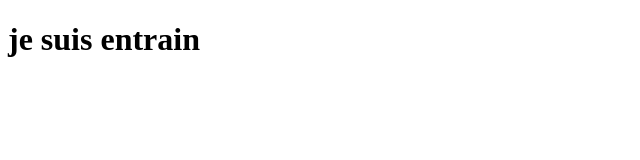
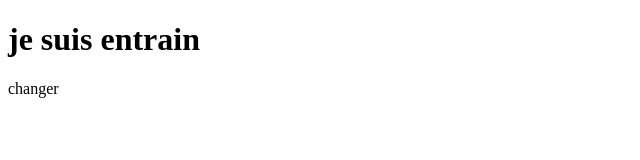
Before and after one commit to oualid213/activite_4, a plain HTML site: page index.html in a window 1280 px wide. Shown: the full height of the page, 0-640 px from the left. Drawn offline with Linux system fonts and the light colour scheme.

Commit message:
changement

```diff
--- a/index.html
+++ b/index.html
@@ -7,5 +7,6 @@
 </head>
 <body>
     <h1>je suis entrain</h1>
+    changer
 </body>
 </html>
```
